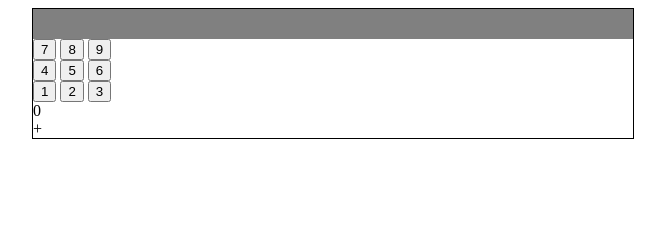
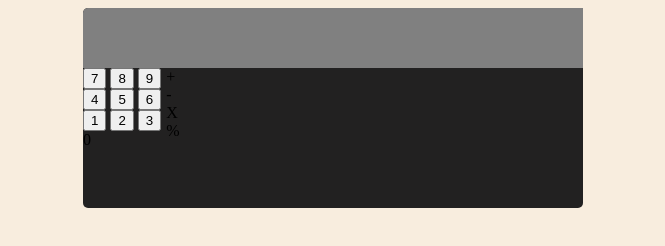
Before and after one commit to DRoberts919/Simple-calculator, a plain HTML site: page public/index.html in a window 1280 px wide. Shown: the whole page, without its empty margins (307-972 px from the left). Drawn offline with Linux system fonts and the light colour scheme.

Commit message:
adding buttons and styling

```diff
--- a/public/index.html
+++ b/public/index.html
@@ -13,7 +13,7 @@
 
         </div>
         <div class="calc">
-            <div>
+            <div class="calc-buttons">
                 <div class="row">
 
                     <button>7</button>
@@ -32,8 +32,11 @@
                 </div>
                 <div class="zero">0</div>
             </div>
-            <div>
+            <div class="operations">
                 <div>+</div>
+                <div>-</div>
+                <div>X</div>
+                <div>%</div>
 
 
             </div>
--- a/public/style.css
+++ b/public/style.css
@@ -1,13 +1,28 @@
 body{
-
+    background-color: rgb(248, 237, 222);
 }
 .calculator{
     margin: 0 auto;
-    border: 1px solid black;
-    width: 600px;
+    /* border: 1px solid black; */
+    background-color: rgb(34, 33, 33);
+    border-radius: 5px ;
+    width: 500px;
+    height: 200px;
 }
 
 .view{
-    height: 30px;
+    height: 60px;
+    border-top-left-radius: 5px;
     background-color: gray;
 }
+
+.calc{
+    display: flex;
+    flex-direction: row;
+}
+
+
+
+.operations{
+    margin-left: 5px;
+}
```
